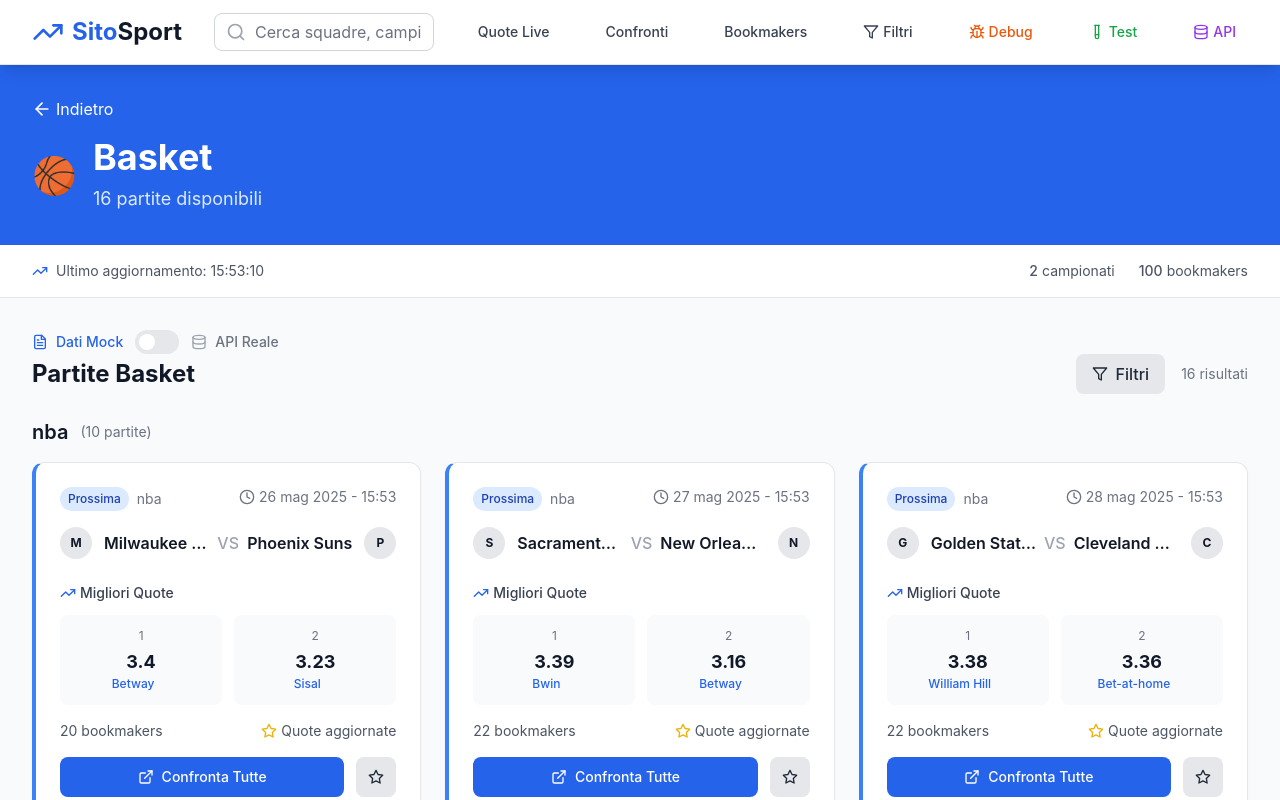
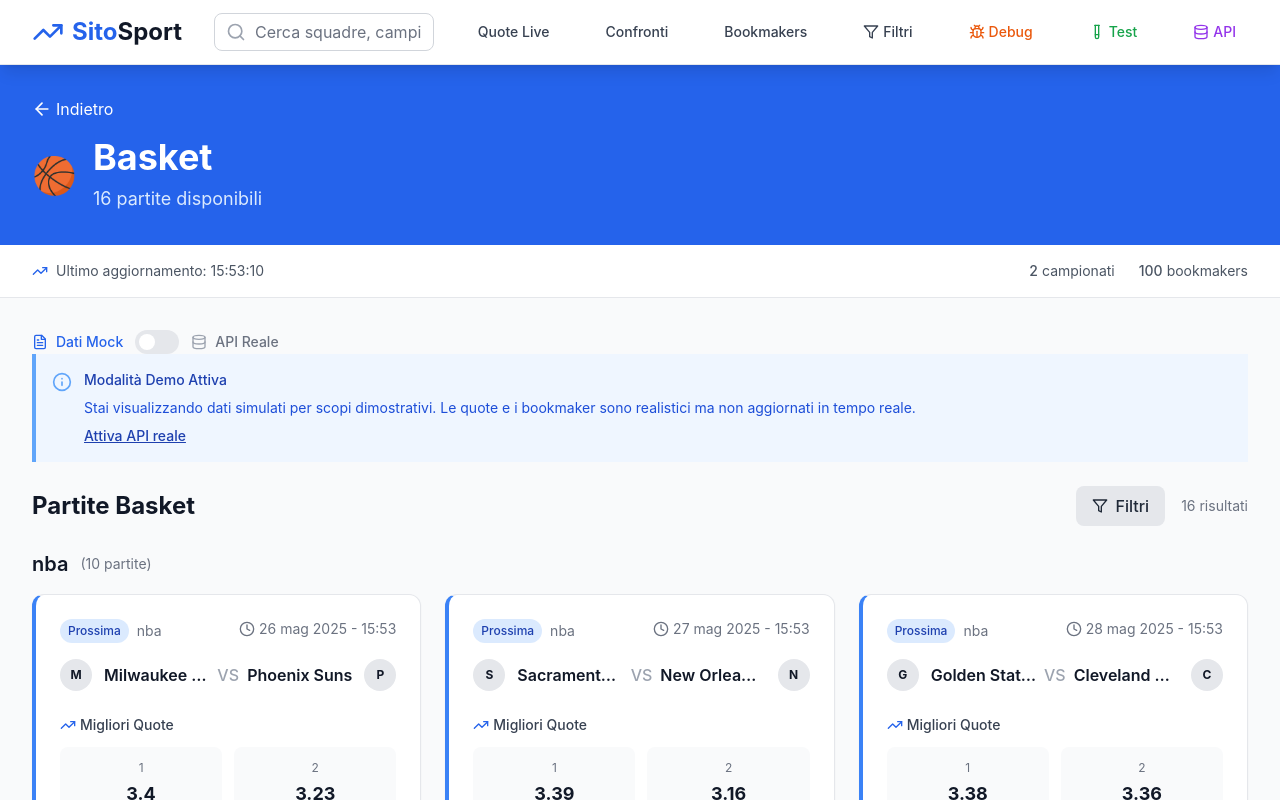
Before and after one commit to J4sp3rd3v/sportquote, a Next.js app: page /categoria/basket in a window 1280 px wide. Shown: the top 800 px of the page. Built offline with nearby package versions, Linux system fonts and the light colour scheme.

Commit message:
Fix: Risolti errori TypeScript per deployment produzione - Corretto DataSourceToggle props e error handling - Build completato con successo

```diff
--- a/app/categoria/[sport]/page.tsx
+++ b/app/categoria/[sport]/page.tsx
@@ -7,6 +7,7 @@
 import FilterPanel from '@/components/FilterPanel';
 import MatchDetails from '@/components/MatchDetails';
 import DataSourceToggle from '@/components/DataSourceToggle';
+import ApiStatusBanner from '@/components/ApiStatusBanner';
 import BookmakerFrame from '@/components/BookmakerFrame';
 import { matches as mockMatches, bookmakers } from '@/data/mockData';
 import { useRealOdds } from '@/hooks/useRealOdds';
@@ -251,10 +252,14 @@
           useRealData={useRealData}
           onToggle={toggleDataSource}
           loading={loading}
+        />
+
+        {/* API Status Banner */}
+        <ApiStatusBanner
+          useRealData={useRealData}
           error={error}
-          lastUpdate={lastUpdate}
-          apiStatus={apiStatus}
-          onRefresh={refreshData}
+          loading={loading}
+          onToggle={toggleDataSource}
         />
 
         {/* Results Header */}
--- a/components/ApiTestPanel.tsx
+++ b/components/ApiTestPanel.tsx
@@ -86,7 +86,7 @@
 
     } catch (error) {
       console.error('❌ Errore test API:', error);
-      setTestResults({ error: error.message });
+      setTestResults({ error: error instanceof Error ? error.message : 'Errore sconosciuto' });
     } finally {
       setIsLoading(false);
     }
@@ -94,7 +94,7 @@
 
   // Funzione di test per la normalizzazione (copia della logica)
   const normalizeBookmakerNameTest = (key: string, title: string): string => {
-    const BOOKMAKER_MAPPING = {
+    const BOOKMAKER_MAPPING: { [key: string]: string } = {
       'bet365': 'Bet365',
       'williamhill': 'William Hill',
       'betfair': 'Betfair',
```
